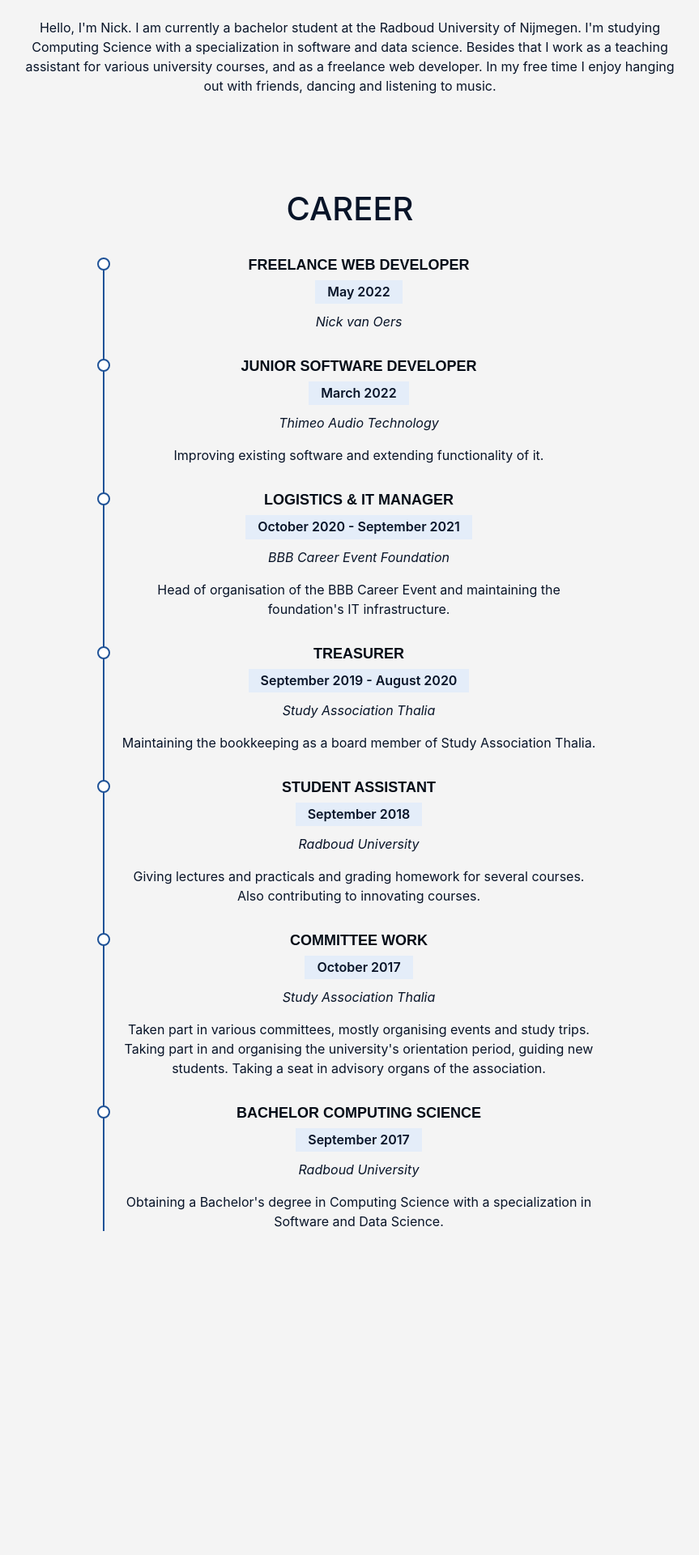
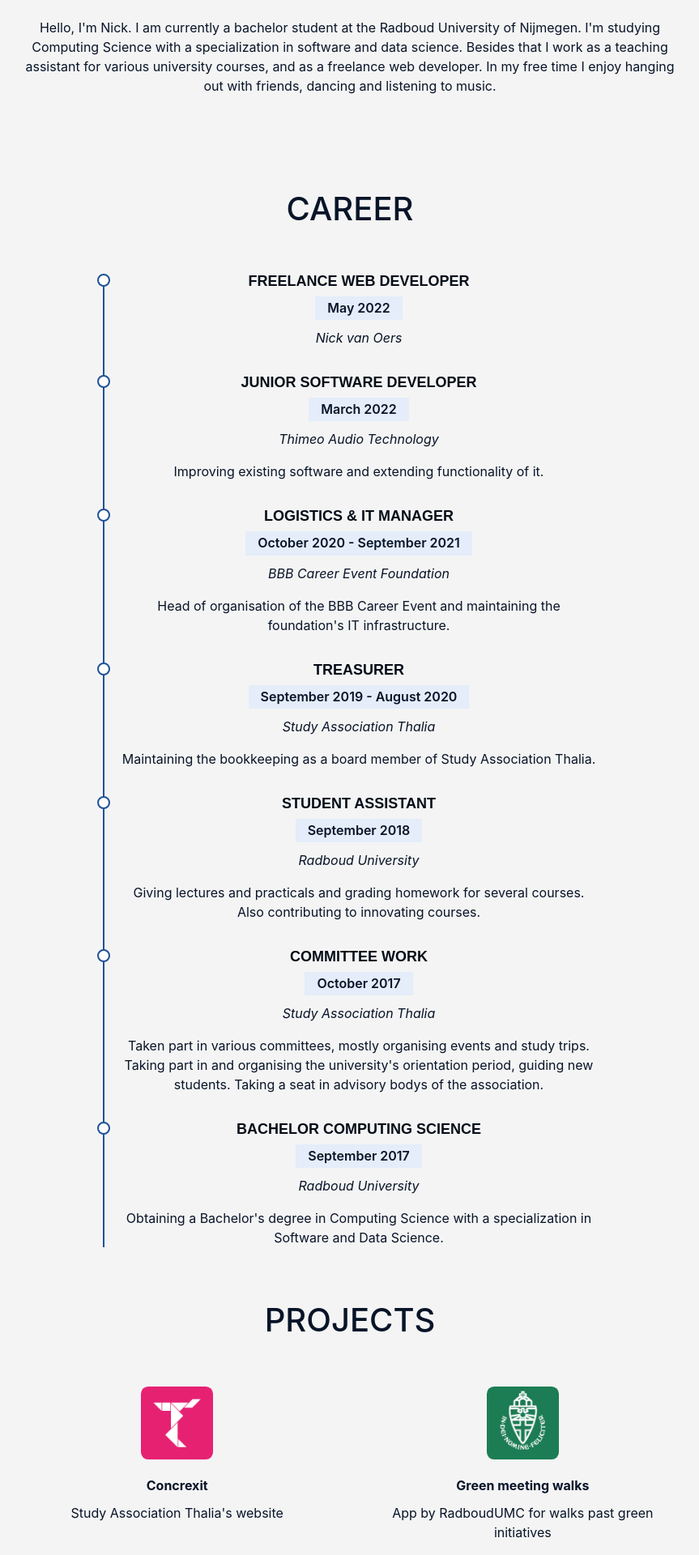
Before and after one commit to nvoers/portfolio, a Django app: page / in a window 1280 px wide. Shown: the part 934-2854 px from the top of the page at 81% size, without its empty margins (208-1071 px from the left). Before the commit the page ends 2454 px from the top, so only its background shows below. Run offline with Django 4.2, Linux system fonts and the light colour scheme; some libraries are stand-ins or nearby versions.

Commit message:
projects added

```diff
--- a/portfolio/portfolio/templates/career.html
+++ b/portfolio/portfolio/templates/career.html
@@ -2,7 +2,7 @@
     <div class="row title">
         <h1>CAREER</h1>
     </div>
-    <div class="row">
+    <div class="row" style="padding-top: 20px;">
         <div class="col-lg-6">
             <div class="resume-item">
               <h4>Freelance Web developer</h4>
@@ -38,7 +38,7 @@
                 <h4>Committee work</h4>
                 <h5>October 2017</h5>
                 <p><em>Study Association Thalia</em></p>
-                <p>Taken part in various committees, mostly organising events and study trips. Taking part in and organising the university's orientation period, guiding new students. Taking a seat in advisory organs of the association.</p>
+                <p>Taken part in various committees, mostly organising events and study trips. Taking part in and organising the university's orientation period, guiding new students. Taking a seat in advisory bodys of the association.</p>
             </div>
             <div class="resume-item">
                 <h4>Bachelor Computing Science</h4>
--- a/portfolio/portfolio/templates/home.html
+++ b/portfolio/portfolio/templates/home.html
@@ -48,5 +48,23 @@
     </section>
 
     {% include 'career.html' %}
+
+    <section id="projects">
+        <div class="row title">
+            <h1>PROJECTS</h1>
+        </div>
+        <div class="row projectrow" style="padding-top: 20px;">
+            <div class="col-md-4">
+                <img src="{% static 'img/thalialogo.png' %}" class="projecticon" alt="">
+                <p class="projecttitle">Concrexit</p>
+                <p class="projectdesc">Study Association Thalia's website</p>
+            </div>
+            <div class="col-md-4">
+                <img src="{% static 'img/RUgmw.jpeg' %}" class="projecticon" alt="">
+                <p class="projecttitle">Green meeting walks</p>
+                <p class="projectdesc">App by RadboudUMC for walks past green initiatives</p>
+            </div>
+        </div>
+    </section>
   </body>
 </html>
--- a/portfolio/static/css/index.css
+++ b/portfolio/static/css/index.css
@@ -203,3 +203,51 @@ a:hover {
     background: #fff;
     border: 2px solid #1f5297;
   }
+
+#projects {
+    background-color: #F4F4F4;
+    color: #081428;
+}
+
+#projects .title {
+    padding: 50px 20px 30px 20px;
+    display: grid;
+}
+
+#projects .row {
+    justify-items: center;
+    text-align: center;
+}
+
+.projecticon {
+    border-radius: 10%;
+    width: 7vw;
+}
+
+@media screen and (max-width: 800px) {
+    .projecticon {
+        border-radius: 10%;
+        width: 20vw;
+    }
+}
+
+.projectrow {
+    display: flex;
+
+}
+
+.projectrow .col-md-6 {
+    display: inline-block;
+    position: relative;
+}
+
+.projecttitle {
+    color: #081428;
+    font-weight: bold;
+    padding-top: 10px;
+    margin: 10px;
+}
+
+.projectrow {
+    color: #081428;
+}
```
Also changed, not shown: portfolio/static/img/RUgmw.jpeg (added), portfolio/static/img/thalialogo.png (added).
